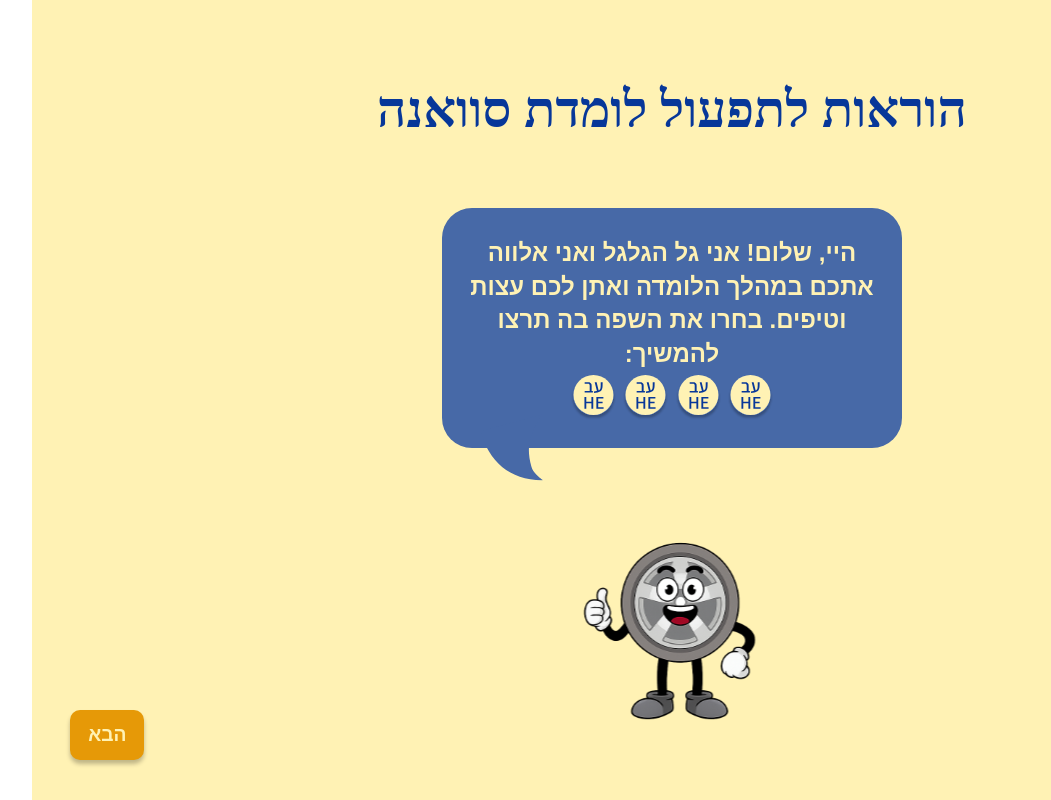
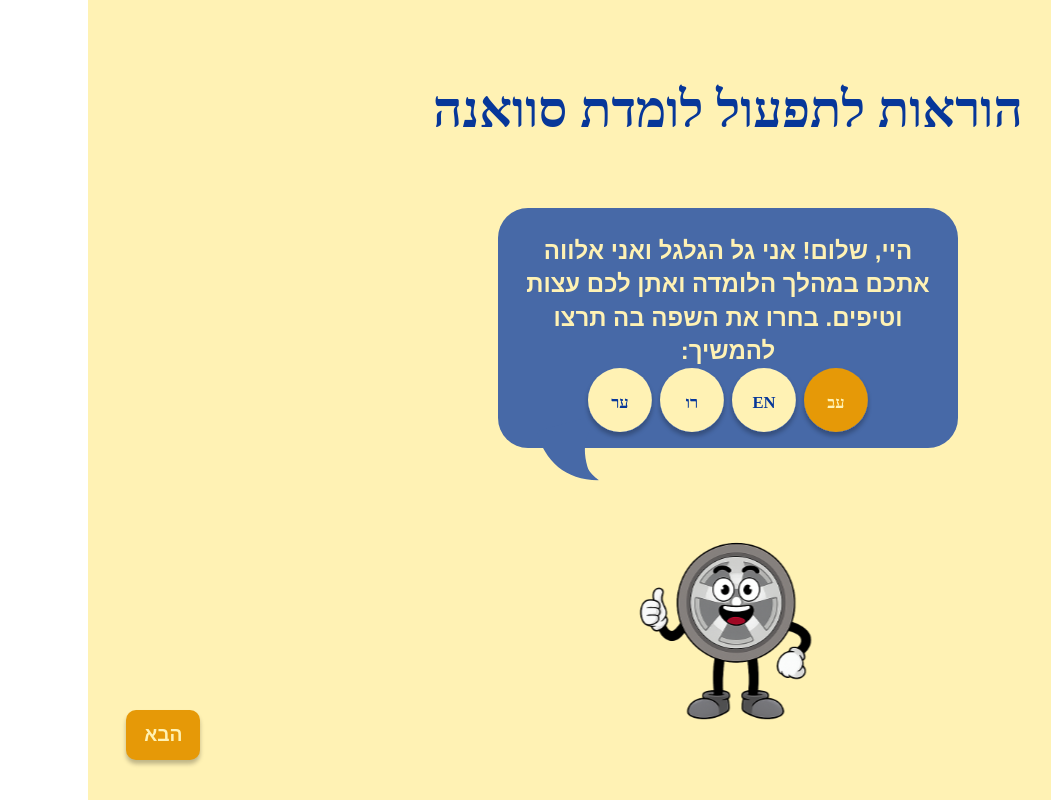
Before and after one commit to madortill/lomdat-batash-savana, a React (Vite) app: page / in a window 1280 px wide. Shown: the whole page, without its empty margins (55-1106 px from the left). Built offline with nearby package versions, Linux system fonts and the light colour scheme.

Commit message:
eigth upload

```diff
--- a/src/components/Instructions/Instructions.jsx
+++ b/src/components/Instructions/Instructions.jsx
@@ -6,15 +6,53 @@ import HappyGal from "../../assets/img/gal/HappyGal.svg";
 import backButton from "../../assets/img/backBtn.svg";
 import noAudio from "../../assets/img/noAudio.svg";
 import audio from "../../assets/img/audio.svg";
-import hebrew from "../../assets/img/language/hebrew.svg";
 
+// SVG imgs
+const LanguageIcon = ({ circleColor, textColor, label }) => (
+    <svg width="72" height="72" viewBox="0 0 72 72" fill="none" xmlns="http://www.w3.org/2000/svg">
+        <g filter="url(#filter0_d_25_60)">
+            <circle cx="35.941" cy="31.941" r="31.941" fill={circleColor} />
+        </g>
+        <text
+            x="50%"
+            y="50%"
+            dominantBaseline="middle"
+            textAnchor="middle"
+            fill={textColor}
+            fontSize="1.3vw"
+            fontWeight="700"
+            fontFamily="Assistant"
+        >
+            {label}
+        </text>
+        <defs>
+            <filter id="filter0_d_25_60" x="0" y="0" width="71.882" height="71.882" filterUnits="userSpaceOnUse" color-interpolation-filters="sRGB">
+                <feFlood flood-opacity="0" result="BackgroundImageFix" />
+                <feColorMatrix in="SourceAlpha" type="matrix" values="0 0 0 0 0 0 0 0 0 0 0 0 0 0 0 0 0 0 127 0" result="hardAlpha" />
+                <feOffset dy="4" />
+                <feGaussianBlur stdDeviation="2" />
+                <feComposite in2="hardAlpha" operator="out" />
+                <feColorMatrix type="matrix" values="0 0 0 0 0 0 0 0 0 0 0 0 0 0 0 0 0 0 0.25 0" />
+                <feBlend mode="normal" in2="BackgroundImageFix" result="effect1_dropShadow_25_60" />
+                <feBlend mode="normal" in="SourceGraphic" in2="effect1_dropShadow_25_60" result="shape" />
+            </filter>
+        </defs>
+    </svg>
+);
 
 const Instructions = () => {
-
     const { data } = useData();
     const navigate = useNavigate();
     const [step, setStep] = useState(0);
     const TOTAL_STEPS = 2;
+    const [selectedLang, setSelectedLang] = useState('HE');
+
+    const languages = [
+        { id: 'HE', label: 'עב' },
+        { id: 'EN', label: 'EN' },
+        { id: 'RU', label: 'רו' },
+        { id: 'AR', label: 'ער' }
+    ];
 
     const handleNext = () => {
         if (step < TOTAL_STEPS) {
@@ -32,18 +70,14 @@ const Instructions = () => {
         }
     };
 
-    // general
     const backBtn = data.general[0].text;
     const nextBtn = data.general[1].text;
-    // step0 - language
-    const Instructions = data.Instructions[0].text;
+    const InstructionsHeader = data.Instructions[0].text;
     const InstructionsBubbleTextLanguage = data.Instructions[1].text;
-    // step1 - audio
     const InstructionsBubbleTextAudio1 = data.Instructions[2].text1;
     const InstructionsBubbleTextAudio2 = data.Instructions[2].text2;
     const InstructionsBubbleTextAudioWith = data.Instructions[2].yesAudio;
     const InstructionsBubbleTextAudioWithout = data.Instructions[2].noAudio;
-    // step2 - btns
     const InstructionsBubble = data.Instructions[3].textBubble;
 
     return (
@@ -52,39 +86,49 @@ const Instructions = () => {
                 <img src={backButton} className="back-btn" onClick={handleBack} />
                 <p className="back-btn-text">{backBtn}</p>
             </div>
-            <h1 className="main-header-text">{Instructions}</h1>
+            <h1 className="main-header-text">{InstructionsHeader}</h1>
             <img src={HappyGal} className={styles.instructionsGal} alt="happy-gal" />
+
             {step === 0 &&
-                <>
                 <div className={styles.textBox}>
                     <p className={styles.bubbleText}>{InstructionsBubbleTextLanguage}</p>
                     <div className={styles.languagesDiv}>
-                            <img src={hebrew} alt="hebrew" className={styles.languageBtn}/>
-                            <img src={hebrew} alt="english" className={styles.languageBtn}/>
-                            <img src={hebrew} alt="arabic" className={styles.languageBtn}/>
-                            <img src={hebrew} alt="russian" className={styles.languageBtn}/>
+                        {languages.map((lang) => (
+                            <div
+                                key={lang.id}
+                                onClick={() => setSelectedLang(lang.id)}
+                                className={styles.languageBtnWrapper}
+                            >
+                                <LanguageIcon
+                                    label={lang.label}
+                                    circleColor={selectedLang === lang.id ? "#E69907" : "#FFF2B4"}
+                                    textColor={selectedLang === lang.id ? "#FFF2B4" : "#073799"}
+                                />
+                            </div>
+                        ))}
                     </div>
                 </div>
-                </>}
+            }
+
             {step === 1 &&
-                <>
                 <div className={styles.textBox}>
                     <p className={styles.bubbleText}>{InstructionsBubbleTextAudio1}</p>
                     <button>{InstructionsBubbleTextAudioWith} <img src={audio} alt="audio btn" /></button>
                     <button>{InstructionsBubbleTextAudioWithout} <img src={noAudio} alt="audio btn" /></button>
                     <p className={styles.bubbleText}>{InstructionsBubbleTextAudio2}</p>
                 </div>
-                </>}
+            }
+
             {step === 2 &&
-                <>
                 <div className={styles.textBox}>
                     <p className={styles.bubbleText}>{InstructionsBubble}</p>
                 </div>
-                </>}
+            }
+
             <div className={`next-btn ${styles.nextBtn}`} onClick={handleNext} >
                 <p className="next-btn-text">{nextBtn}</p>
             </div>
-        </div >
+        </div>
     );
 };
 
```
Lines whose indentation alone changed are shown as unchanged.
